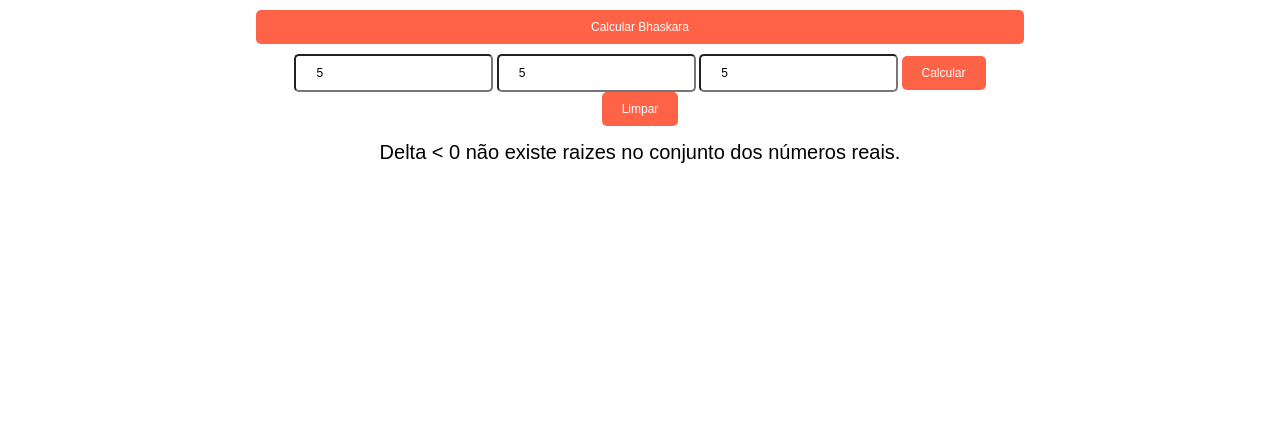
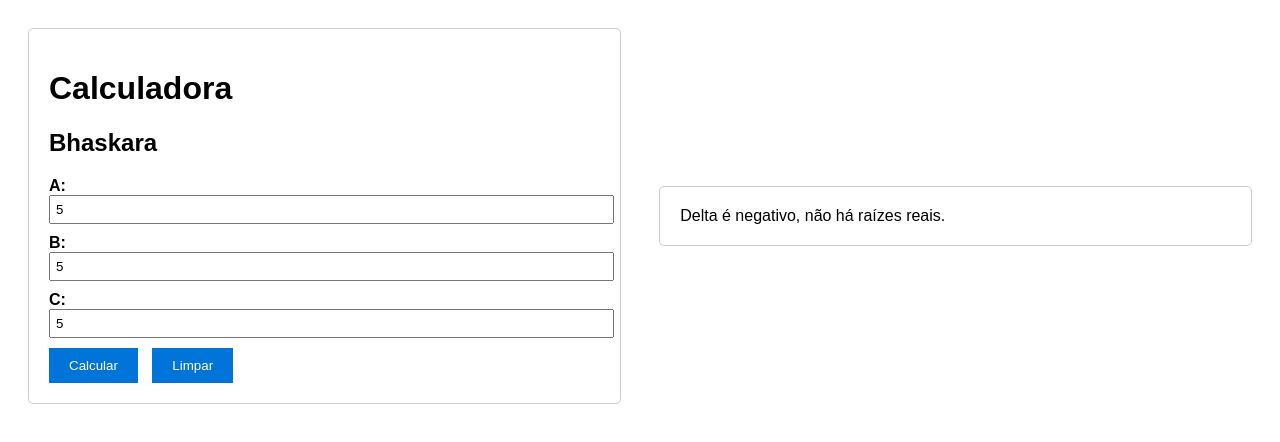
Before and after one commit to DevCoff/bhaskaraa, a plain HTML site: page index.html in a window 1280 px wide. Both pictures are taken after typing "5", "5", "5" into the empty fields and a click on the button "Calcular". Drawn offline with Linux system fonts and the light colour scheme.

Commit message:
copiei o repositorio aleatorio

```diff
--- /dev/null
+++ b/Css/style.css
@@ -0,0 +1,47 @@
+body {
+    /*Define a fonte padrão do documento*/
+    font-family: Arial, sans-serif;
+}
+
+.container {
+     /*Define o layout do container*/
+    display: flex;
+    justify-content: space-between;
+    align-items: center;
+    padding: 20px;
+}
+
+.column {
+    /*Define o tamanho e a borda das colunas*/
+    width: 45%;
+    padding: 20px;
+    border: 1px solid #ccc;
+    border-radius: 5px;
+}
+
+label {
+    /*Define o estilo das labels*/
+    font-weight: bold;
+}
+
+input {
+    /*Define o estilo dos inputs*/
+    width: 100%;
+    padding: 5px;
+    margin-bottom: 10px;
+}
+
+button {
+     /*Define o estilo dos botões*/
+    background-color: #0074d9;
+    color: #fff;
+    border: none;
+    padding: 10px 20px;
+    margin-right: 10px;
+    cursor: pointer;
+}
+
+button:hover {
+    /*Define o estilo dos botões quando o mouse passa por cima*/
+    background-color: #0056b3;
+}
--- /dev/null
+++ b/Js/script.js
@@ -0,0 +1,41 @@
+//função que calcula Bhaskara
+function calcularBhaskara() {
+    //obtém os coeficientes A,B e C
+    const a = parseFloat(document.getElementById("inputA").value);
+    const b = parseFloat(document.getElementById("inputB").value);
+    const c = parseFloat(document.getElementById("inputC").value);
+
+    //calculando delta
+    const delta = b * b - 4 * a * c;
+
+    //Caso o delta for negativo, não terá raizes reais
+    if (delta < 0) {
+        //exibindo uma mensagem de erro ao usuário
+        document.getElementById("resultado").innerHTML = "Delta é negativo, não há raízes reais.";
+    } else {
+        //calculando as raizes reais
+        const x1 = (-b + Math.sqrt(delta)) / (2 * a);
+        const x2 = (-b - Math.sqrt(delta)) / (2 * a);
+
+        //formatando as raizes para 2 casas decimais
+        const x1Formatado = x1.toFixed(2);
+        const x2Formatado = x2.toFixed(2);
+
+        //exibindo as raizes
+        document.getElementById("resultado").innerHTML = `X' = ${x1.toFixed(2)}, X'' = ${x2.toFixed(2)}`;
+    }
+}
+
+//função para limpar os campos
+function limparCampos() {
+    //limpando os campos A,B e C
+    document.getElementById("inputA").value = "";
+    document.getElementById("inputB").value = "";
+    document.getElementById("inputC").value = "";
+    //limpando o resultado
+    document.getElementById("resultado").innerHTML = "";
+}
+
+// Adicionar event listeners aos botões
+document.getElementById("calcularButton").addEventListener("click", calcularBhaskara);
+document.getElementById("limparButton").addEventListener("click", limparCampos);
--- a/css/style.css
+++ /dev/null
@@ -1,47 +0,0 @@
-* {
-    box-sizing: border-box ;
-    margin: auto;
-    font-family: Arial, Helvetica, sans-serif;
-    font-size: 12px;
-}
-
-header {
-    margin-top: 10px;
-    width: 60%;
-    text-align: center;
-    background-color: tomato;
-    color: white;
-    border-radius: 5px;
-    color: white;
-        padding: 10px 20px;
-
-}
-
-form {
-    margin-top: 10px;
-    width: 60%;
-    text-align: center;
-}
-
-input {
-    border-radius: 5px;
-    padding: 10px 20px;
-
-}
-
-button {
-
-        background-color: tomato;
-        color: white;
-        padding: 10px 20px;
-        border: none;
-        border-radius: 5px;
-        cursor: pointer;
-
-
-}
-
-#resultado1 {
-    padding-top: 15px;
-    font-size: 20px;
-}
--- a/index.html
+++ b/index.html
@@ -1,24 +1,36 @@
 <!DOCTYPE html>
-<html lang="pt-br">
-  <head>
-    <meta charset="UTF-8" />
-    <meta http-equiv="X-UA-Compatible" content="IE=edge" />
-    <meta name="viewport" content="width=device-width, initial-scale=1.0" />
-    <title>*Equação do Segundo Grau</title>
-    <link rel="stylesheet" href="./css/style.css" />
-  </head>
-  <body>
-    <header class="exemple">Calcular Bhaskara</header>
-    <section>
-    <form action="">
-    <input type="number" name="num1" id="num1" placeholder="coeficiente 1">
-    <input type="number" name="num2" id="mum2" placeholder="coeficiente 2">
-    <input type="number" name="num3" id="num3" placeholder="coeficiente 3">
-    <button id="calcular">Calcular</button>
-    <button id="limpar">Limpar</button>
-    <div id="resultado1">Resultado</div>
-  </form>
-</section>
-  </body>
-  <script src="/js/script.js"></script>
+<html lang="en">
+<head>
+    <meta charset="UTF-8">
+    <meta name="viewport" content="width=device-width, initial-scale=1.0">
+    <link rel="stylesheet" href="Css/style.css">
+    <title>Calculadora de Bhaskara</title>
+</head>
+<body>
+    <div class="container">
+        <div class="column">
+            <h1>Calculadora</h1>
+            <h2>Bhaskara</h2>
+            <form id="bhaskaraForm">
+                <label for="inputA">A:</label>
+                <input type="number" id="inputA" required>
+                <br>
+                <label for="inputB">B:</label>
+                <input type="number" id="inputB" required>
+                <br>
+                <label for="inputC">C:</label>
+                <input type="number" id="inputC" required>
+                <br>
+                <button type="button" id="calcularButton">Calcular</button>
+                <button type="button" id="limparButton">Limpar</button>
+            </form>
+        </div>
+        <div class="column">
+            <div id="resultado">
+                <!-- Aqui serão exibidos os resultados -->
+            </div>
+        </div>
+    </div>
+    <script src="Js/script.js"></script>
+</body>
 </html>
--- a/js/script.js
+++ /dev/null
@@ -1,37 +0,0 @@
-
-'use strict';
-let button = document.getElementById('calcular');
-let button_limpar = document.getElementById('limpar');
-
-button.addEventListener('click',calculo);
-button_limpar.addEventListener('click',limpar);
-
-
-function calculo(e) {
-    e.preventDefault();
-    let num1 = parseFloat(document.getElementById('num1').value);
-    let num2 = parseFloat(document.getElementById('num1').value);
-    let num3 = parseFloat(document.getElementById('num1').value);
-
-    let delta = Math.pow(num2,2) - 4*num1*num3;
-    alert('Delta = ' + delta);
-
-    if (delta > 0) {
-        let raiz1 = (( -num2 + Math.sqrt(delta)) / (2*num1) );
-        let raiz2 = (( -num2 - Math.sqrt(delta)) / (2*num1) );
-        document.getElementById('resultado1').innerHTML = 'Raiz 1 =' + raiz1 + 'Raiz 2 =' + raiz2;
-    } else if ( delta === 0) {
-        let raizUnica = (( -num2 + Math.sqrt(delta)) / (2*num1) );
-        document.getElementById('resultado1').innerHTML = 'Raiz Unica =' + raizUnica;
-    } else if ( delta < 0) {
-        document.getElementById('resultado1').innerHTML = 'Delta < 0 não existe raizes no conjunto dos números reais.';
-    }
-}
-
-function limpar(e) {
-    document.getElementById('num1').value=" ";
-    document.getElementById('num2').value=" ";
-    document.getElementById('num3').value=" ";
-    document.getElementById('resultado1').innerHTML = null;
-
-}
```
Also changed, not shown: 1 other file.
